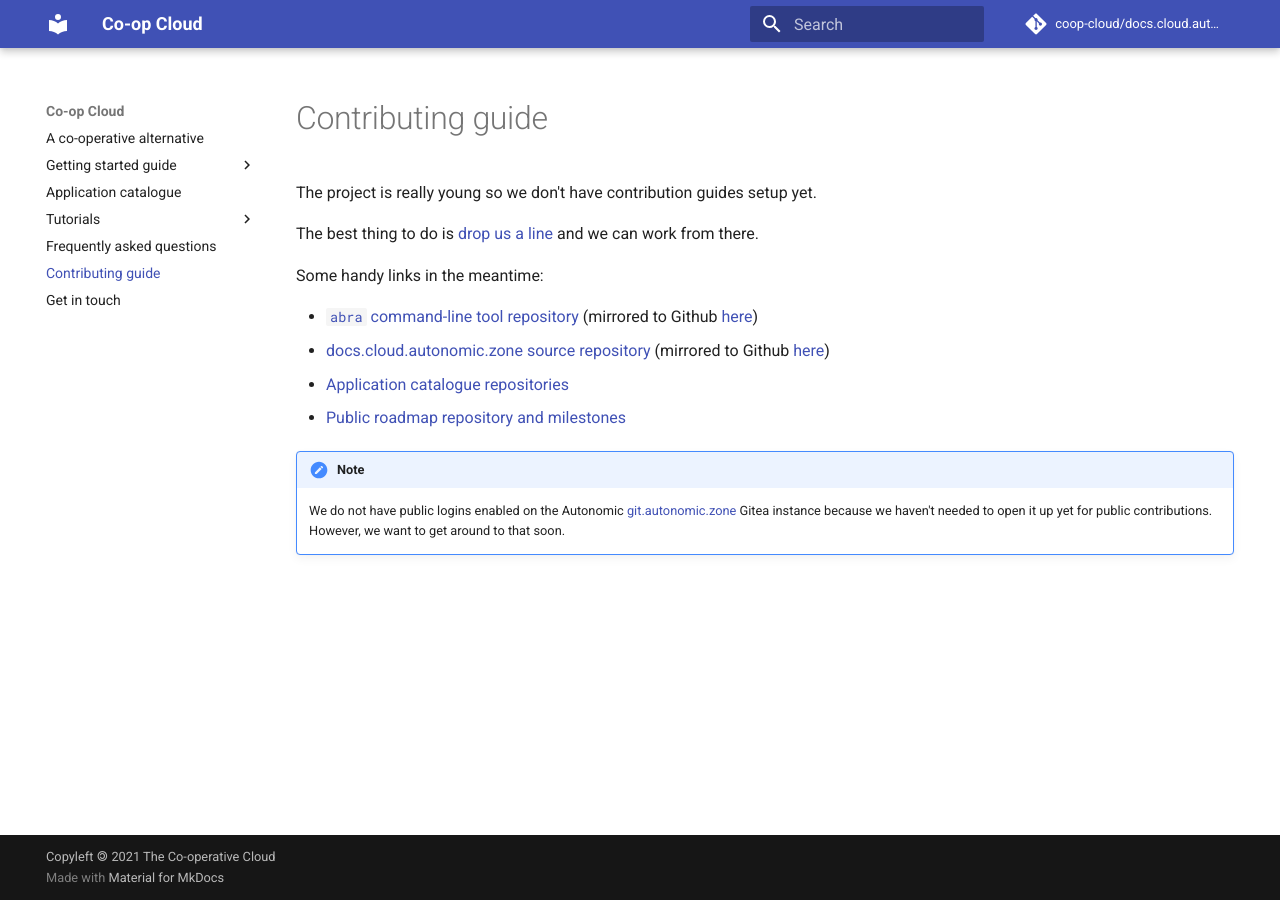
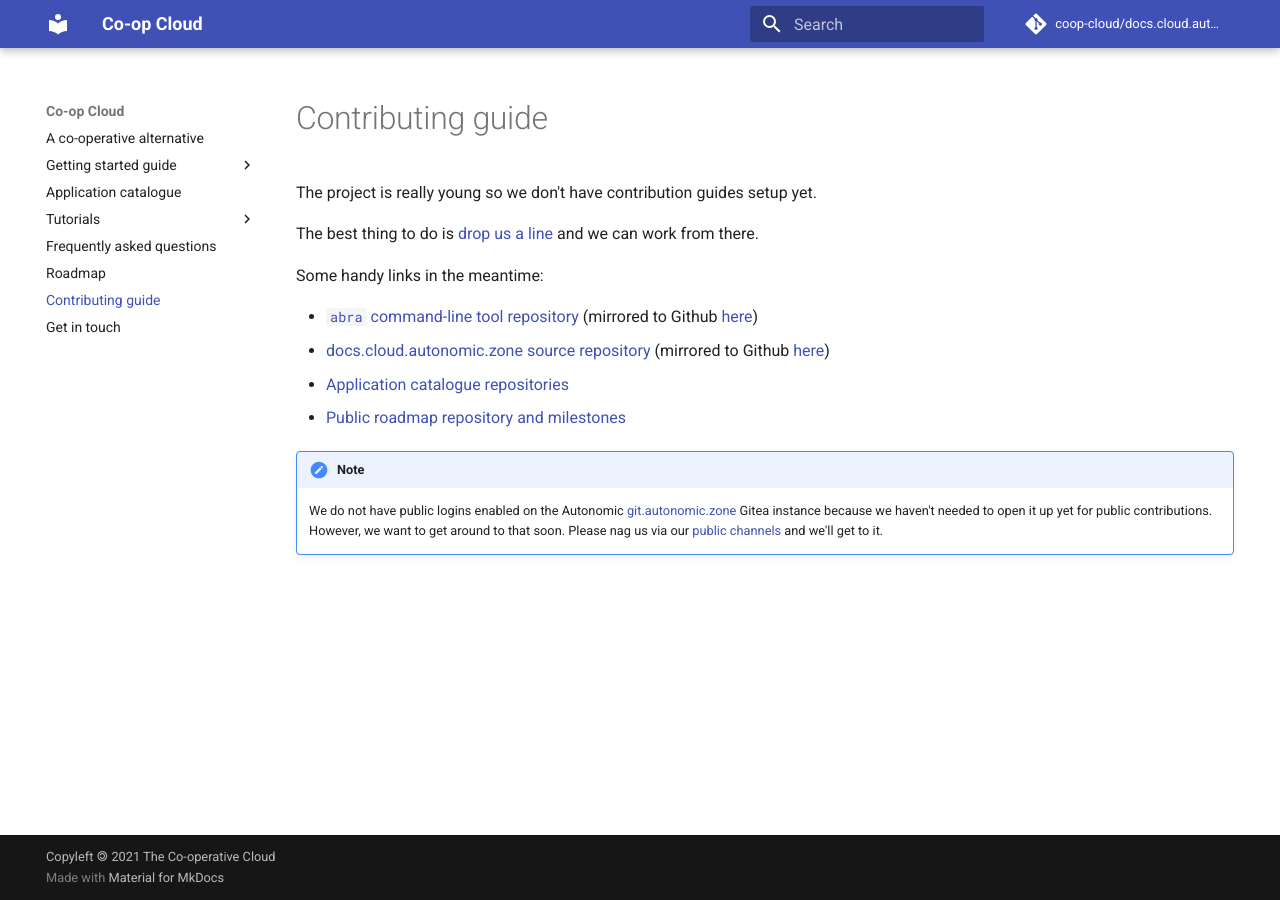
Before and after one commit to mayel/docs.coopcloud.tech, an MkDocs documentation site: the page built from docs/contribute.md, in a window 1280 px wide. Built offline with MkDocs 1.6.1 and Material for MkDocs 9.7.7, drawn with Linux system fonts in a browser that asks for light colours.

Commit message:
Add roadmap

```diff
--- a/docs/contribute.md
+++ b/docs/contribute.md
@@ -18,4 +18,5 @@
     We do not have public logins enabled on the Autonomic
     [git.autonomic.zone](https://git.autonomic.zone) Gitea instance because we
     haven't needed to open it up yet for public contributions. However, we want
-    to get around to that soon.
+    to get around to that soon. Please nag us via our [public
+    channels](/contact/) and we'll get to it.
--- a/mkdocs.yml
+++ b/mkdocs.yml
@@ -45,6 +45,7 @@
       - Scale an application up to handle more traffic: scale.md
       - Roll an application back to a previous version: rollback.md
   - Frequently asked questions: faq.md
+  - Roadmap: roadmap.md
   - Contributing guide: contribute.md
   - Get in touch: contact.md
 
```
Also changed, not shown: docs/roadmap.md (added, +18 -0 lines).
